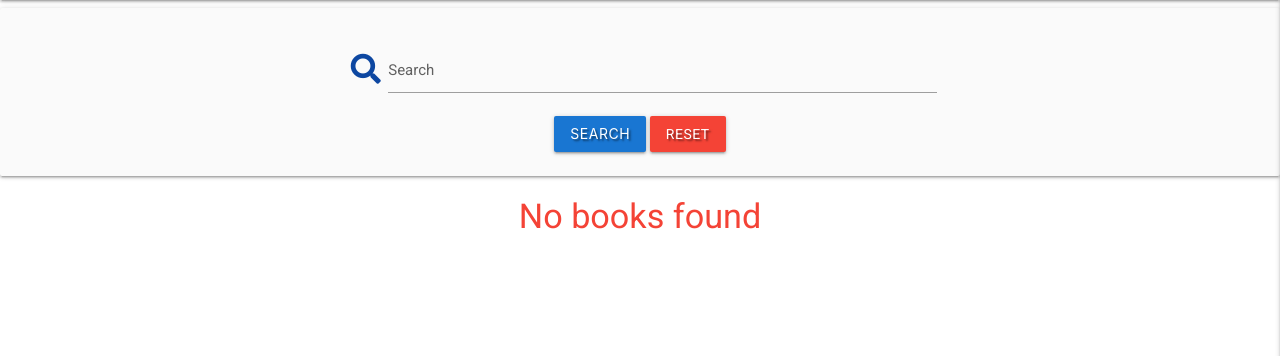
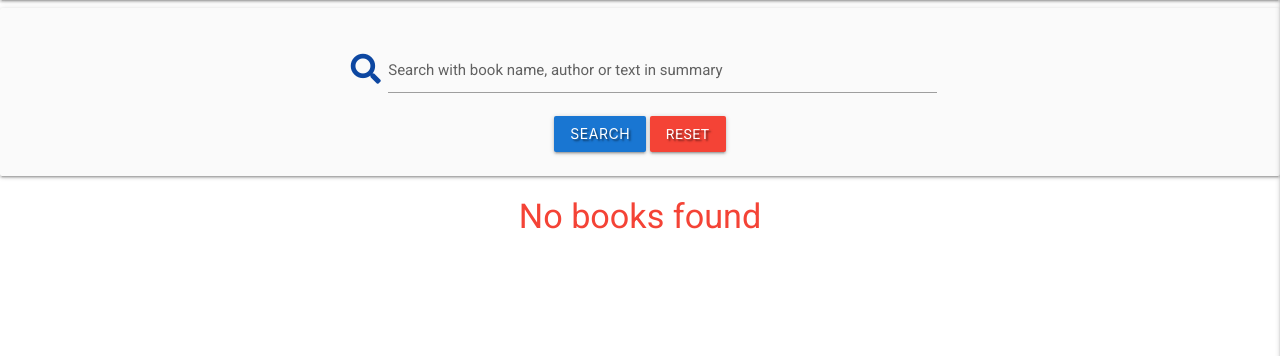
Before and after one commit to rajendradanve/readwise, a Flask app: page /books/all in a window 1280 px wide. Shown: the part 64-420 px from the top of the page. Run offline with Flask 2, Linux system fonts and the light colour scheme; data that the repository does not hold is empty; some libraries are stand-ins or nearby versions.

Commit message:
updated issue with search

```diff
--- a/app.py
+++ b/app.py
@@ -139,7 +139,7 @@ def add_book():
             add_book = {
                 "name": book_name,
                 "author": request.form.get("book_author"),
-                "language": request.form.get("book_language"),
+                "lang": request.form.get("book_language"),
                 "category": request.form.get("book_category"),
                 "age_group": request.form.get("book_age_group"),
                 "summary": request.form.get("book_summary"),
@@ -220,7 +220,6 @@ def book_detail(book_id):
 
     except:
         return redirect(url_for("home"))
-
 
 
 # Book review function and function to calculate avg review
@@ -403,7 +402,7 @@ def edit_book_id(book_id):
 
 
 # Function to delete Book
-@app.route("/delete/book/<book_id>")
+@app.route("/book/<book_id>/delete")
 def delete_book(book_id):
 
     # check is user is log in to show profile page.
@@ -428,10 +427,12 @@ def delete_book(book_id):
 # Search book
 @app.route("/search", methods=["GET", "POST"])
 def search():
-    query = request.form.get("query")
-    books = list(mongo.db.books.find({"$text": {"$search": query}}))
 
-    return render_template("all_books.html", books=books,
+    if request.method == "POST":
+        query = request.form.get("query")
+        books = list(mongo.db.books.find({"$text": {"$search": query}}))
+
+    return render_template("all_books.html", books_list=books,
                            is_user_logged=is_logged_in())
 
 
--- a/templates/all_books.html
+++ b/templates/all_books.html
@@ -1,16 +1,15 @@
 {% extends "base.html" %}
 {% block content %}
-<form action="{{url_for('search')}}"method="post"></form>
+<form action="{{url_for('search')}}" method="post"></form>
 <div class="row  card-panel grey lighten-5">
 
-   <div class="blue-grey darken-1">
-
+   <form action="{{ url_for('search') }}" method="POST"class="blue-grey darken-1">
 
       <div class="col col s12 m6 offset-m3 center-align">
          <div class="input-field ">
             <i class="fas fa-search prefix blue-text text-darken-4"></i>
             <input type="text" name="query" id="query" minlength="3" class="validate" required>
-                  <label class="grey-text text-darken-2" for="query">Search</label>
+            <label class="grey-text text-darken-2" for="query">Search with book name, author or text in summary</label>
          </div>
 
       </div>
@@ -21,7 +20,7 @@
       </div>
 
 
-   </div>
+   </form>
 
 </div>
 </form>
```
Lines whose indentation alone changed are shown as unchanged.
